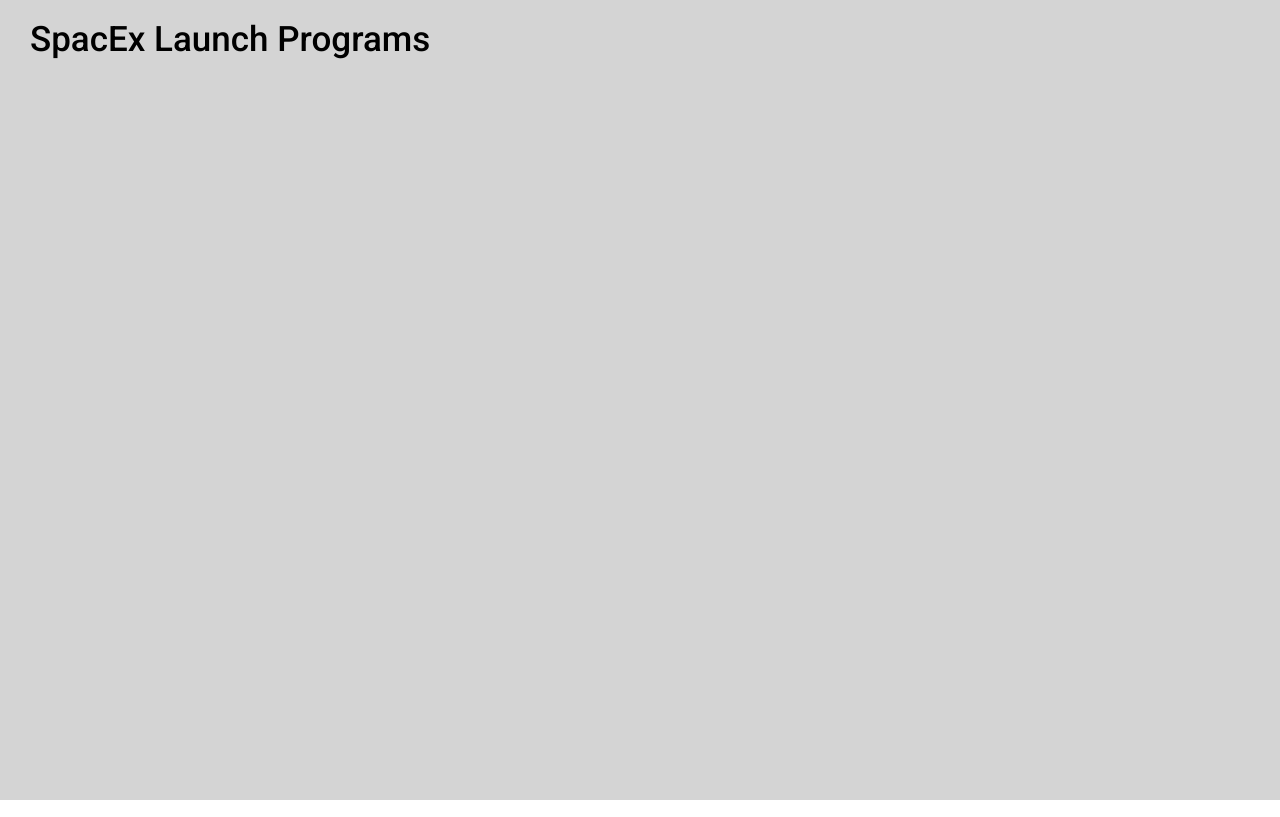
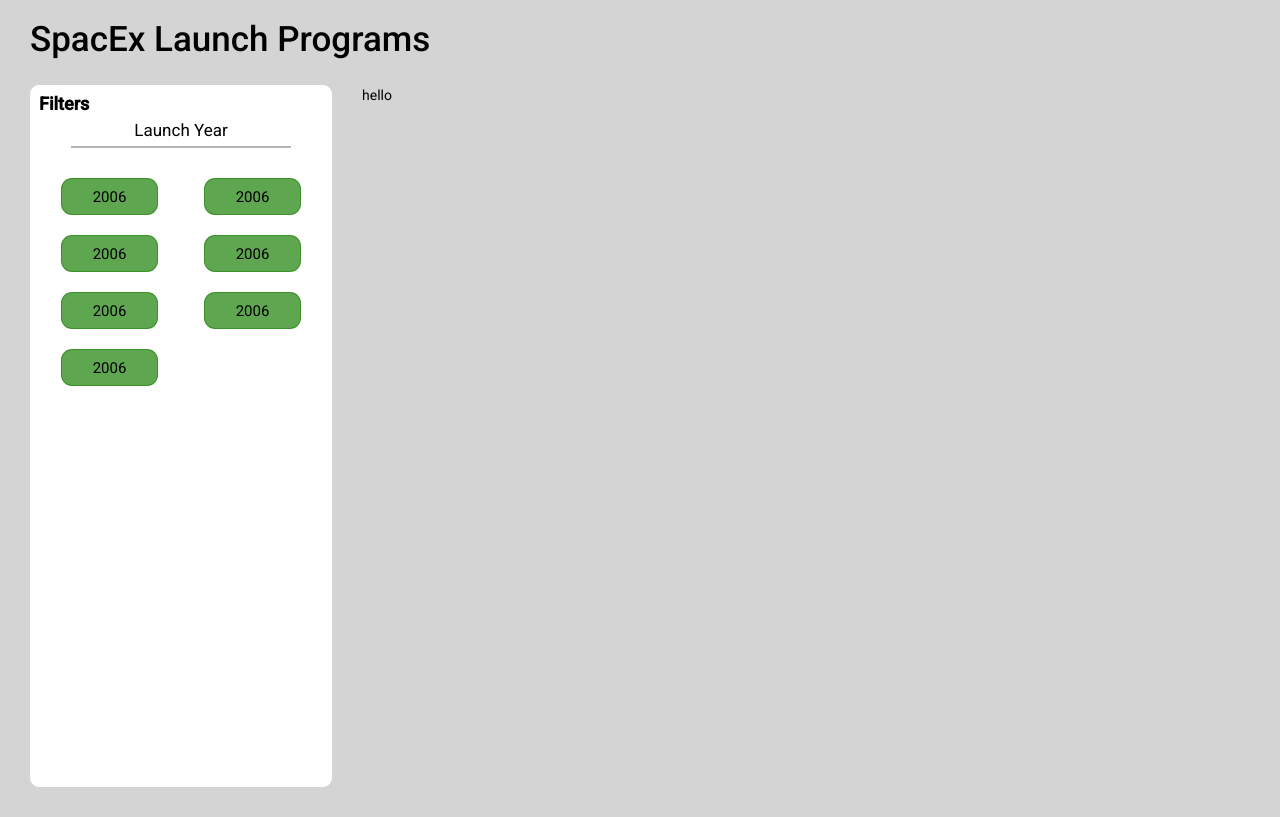
Before and after one commit to dev-sharan/publicis-sapient-test, an Angular app: page / in a window 1280 px wide. Built offline with nearby package versions, Linux system fonts and the light colour scheme.

Commit message:
added sidenav filter

```diff
--- a/src/app/app.component.html
+++ b/src/app/app.component.html
@@ -1,6 +1,27 @@
-<header [ngStyle.lt-md]="{'text-align': 'center'}">
-  SpacEx Launch Programs
-</header>
-<aside>
-
-</aside>
+<main style="padding: 30px">
+  <header [ngStyle.lt-sm]="{'text-align': 'center'}">
+    SpacEx Launch Programs
+  </header>
+  <main fxLayout="row" style="margin-top: 35px;" fxLayoutGap="30px" fxLayout.lt-sm="column"
+    [ngStyle.lt-sm]="{'align-items':'center'}">
+    <section id="side" style="border: 1px solid white; border-radius: 9px;">
+      <div class="" style="font-size: 18px; font-weight: 600; padding: 8px 8px 0px 8px;">Filters</div>
+      <div class="" style="font-size: 17px; font-weight: 400; padding: 6px; border-bottom: 2px solid #b4b4b4; margin: 0px 40px; ; text-align: center;">Launch Year</div>
+      <div class="" fxLayout="row wrap" style="width: 100%; justify-content: space-between; padding: 20px;">
+        <div class="" *ngFor="let items of year" style="width: 95px;
+    height: 35px;
+    background-color: #2f8c1dc4;
+    display: flex;
+    align-items: center;
+    justify-content: center;
+    border: 1px solid #2f8c1dc4;
+    border-radius: 11px;
+    font-size: 15px;
+    margin: 10px;">{{items}}</div>
+      </div>
+    </section>
+    <section id="content">
+      hello
+    </section>
+  </main>
+</main>
--- a/src/app/app.component.scss
+++ b/src/app/app.component.scss
@@ -1,13 +1,7 @@
-:host {
-  padding: 30px;
-  position: absolute;
-  background-color: #d4d4d4;
-  height: calc( 100% - 60px);
-  width: calc(100% - 60px);
-}
-
-aside {
-  float: left;
+#side {
+  background-color: white;
+  height: 700px;
+  width: 300px;
 }
 
 header {
--- a/src/app/app.component.ts
+++ b/src/app/app.component.ts
@@ -7,4 +7,5 @@
 })
 export class AppComponent {
   title = 'publicis-sapient-test';
+  year = ['2006','2006','2006','2006','2006','2006','2006']
 }
--- a/src/styles.scss
+++ b/src/styles.scss
@@ -1,4 +1,8 @@
 /* You can add global styles to this file, and also import other style files */
+:root {
+  background-color: #d4d4d4;
+}
+
 body {
   margin: 0px;
   padding: 0px;
```
